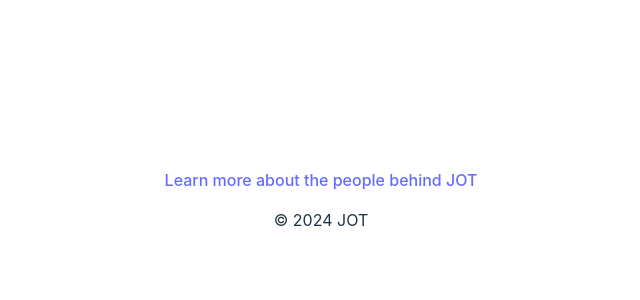
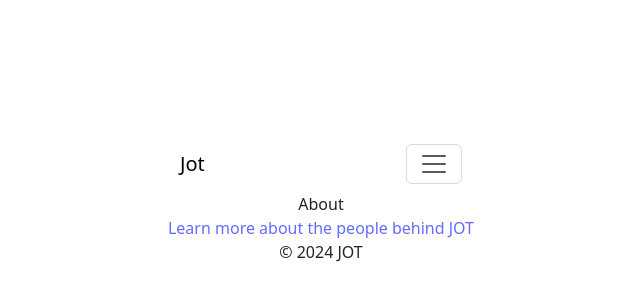
Before and after one commit to CodingDos/JOT-LLC, a React (Vite) app in the folder client/: page /about in a window 1280 px wide. Shown: the part 192-492 px from the top of the page, without its empty margins (319-959 px from the left). Built offline with nearby package versions, Linux system fonts and the light colour scheme.

Commit message:
Initial navbar created and verified functionality

```diff
--- a/client/components/Nav.jsx
+++ b/client/components/Nav.jsx
@@ -0,0 +1,24 @@
+import Container from "react-bootstrap/Container"
+import Nav from "react-bootstrap/Nav"
+import Navbar from "react-bootstrap/Navbar"
+
+
+function Hamburger() {
+  return (
+    <Navbar expand="">
+        <Container>
+            <Navbar.Brand href="home"> Jot </Navbar.Brand>
+            <Navbar.Toggle aria-controls="navbar" />
+            <Navbar.Collapse id="navbar">
+                <Nav className="navList">
+                    <Nav.Link href="home">Landing Page</Nav.Link>
+                    <Nav.Link href="category">Category Page</Nav.Link>
+                    <Nav.Link href="About">About Page</Nav.Link>
+                </Nav>
+            </Navbar.Collapse>
+        </Container>
+    </Navbar>
+  )
+}
+
+export default Hamburger
--- /dev/null
+++ b/client/pages/About.jsx
@@ -0,0 +1,9 @@
+import React from 'react'
+
+function About() {
+  return (
+    <div>About</div>
+  )
+}
+
+export default About
--- a/client/src/App.jsx
+++ b/client/src/App.jsx
@@ -1,6 +1,8 @@
+import 'bootstrap/dist/css/bootstrap.min.css';
 import "./App.css";
 import { useState, useEffect } from "react";
 
+import Hamburger from "../components/Nav.jsx"
 import Landing from "../pages/Landing.jsx";
 import Counter from "../pages/Counter.jsx";
 import Category from "../pages/Category.jsx";
@@ -8,19 +10,22 @@ import Data from "../pages/Data.jsx";
 import Login from "../pages/Login.jsx";
 import Register from "../pages/Register.jsx";
 import Footer from "../components/Footer.jsx";
+import About from "../pages/About.jsx"
 
 import { Routes, Route } from "react-router-dom";
 
 function App() {
   return (
     <>
+      <Hamburger />
       <Routes>
-        <Route path="/" element={<Landing />} />
+        <Route path="/home" element={<Landing />} />
         <Route path="/register" element={<Register />} />
         <Route path="/login" element={<Login />} />
         <Route path="/category" element={<Category />} />
         <Route path="/counter" element={<Counter />} />
         <Route path="/data-page/:categoryID" element={<Data />} />
+        <Route path="/about" element={<About />}/>
       </Routes>
       <Footer />
     </>
```
